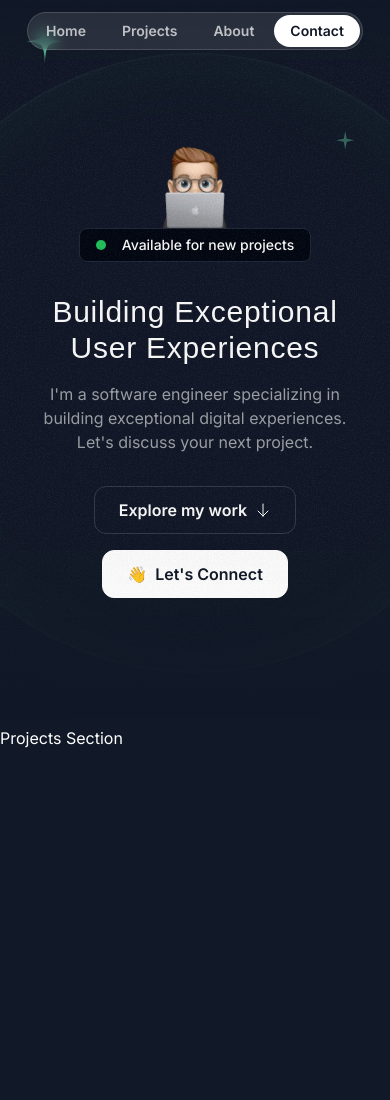
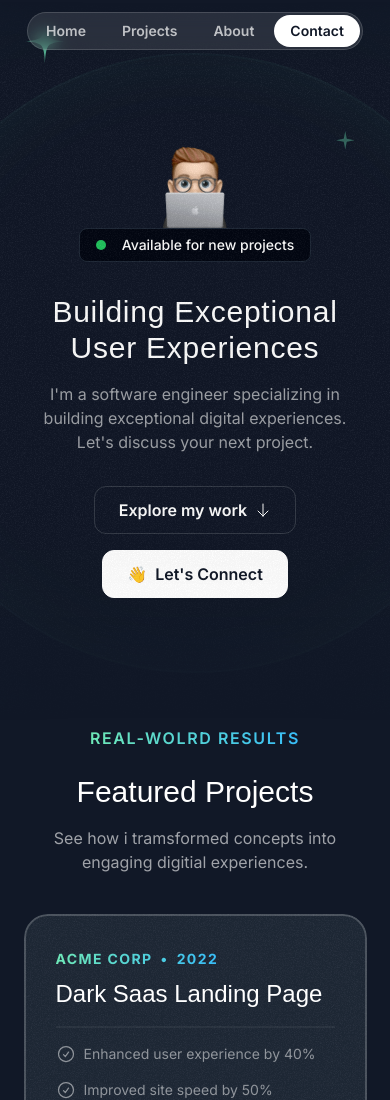
Before and after one commit to gabriel-samo/portfolio-Stars, a Next.js app: page / in a window 390 px wide. Shown: the top 1100 px of the page. Before the commit the page ends 973 px from the top, so only its background shows below. Built offline with nearby package versions, Linux system fonts and the light colour scheme; a web font is replaced by a local one.

Commit message:
add: Featured Projects UI

```diff
--- a/src/app/globals.css
+++ b/src/app/globals.css
@@ -11,3 +11,9 @@
     @apply absolute inset-0 border-2 top-1/2 left-1/2 -translate-x-1/2 -translate-y-1/2 rounded-full border-emerald-300/5 shadow-[0_0_80px_inset] shadow-emerald-300/5;
   }
 }
+
+@layer utilities {
+  .container {
+    @apply lg:max-w-5xl;
+  }
+}
--- a/src/sections/Projects.tsx
+++ b/src/sections/Projects.tsx
@@ -1,6 +1,11 @@
 import darkSaasLandingPage from "@/assets/images/dark-saas-landing-page.png";
 import lightSaasLandingPage from "@/assets/images/light-saas-landing-page.png";
 import aiStartupLandingPage from "@/assets/images/ai-startup-landing-page.png";
+import grainImage from "@/assets/images/grain.jpg";
+import ArrowUpRightIcon from "@/assets/icons/arrow-up-right.svg";
+import CheckIcon from "@/assets/icons/check-circle.svg";
+
+import Image from "next/image";
 
 const portfolioProjects = [
   {
@@ -10,10 +15,10 @@
     results: [
       { title: "Enhanced user experience by 40%" },
       { title: "Improved site speed by 50%" },
-      { title: "Increased mobile traffic by 35%" },
+      { title: "Increased mobile traffic by 35%" }
     ],
     link: "https://youtu.be/4k7IdSLxh6w",
-    image: darkSaasLandingPage,
+    image: darkSaasLandingPage
   },
   {
     company: "Innovative Co",
@@ -22,10 +27,10 @@
     results: [
       { title: "Boosted sales by 20%" },
       { title: "Expanded customer reach by 35%" },
-      { title: "Increased brand awareness by 15%" },
+      { title: "Increased brand awareness by 15%" }
     ],
     link: "https://youtu.be/7hi5zwO75yc",
-    image: lightSaasLandingPage,
+    image: lightSaasLandingPage
   },
   {
     company: "Quantum Dynamics",
@@ -34,13 +39,80 @@
     results: [
       { title: "Enhanced user experience by 40%" },
       { title: "Improved site speed by 50%" },
-      { title: "Increased mobile traffic by 35%" },
+      { title: "Increased mobile traffic by 35%" }
     ],
     link: "https://youtu.be/Z7I5uSRHMHg",
-    image: aiStartupLandingPage,
-  },
+    image: aiStartupLandingPage
+  }
 ];
 
 export const ProjectsSection = () => {
-  return <div>Projects Section</div>;
+  return (
+    <section className="pb-16 lg:py-24">
+      <div className="container">
+        <div className="flex justify-center">
+          <p className="uppercase font-semibold tracking-widest bg-gradient-to-r from-emerald-300 to-sky-400 bg-clip-text text-transparent text-center">
+            Real-wolrd Results
+          </p>
+        </div>
+        <h2 className="font-serif text-3xl md:text-5xl text-center mt-6">
+          Featured Projects
+        </h2>
+        <p className="text-center text-white/60 mt-4 md:text-lg lg:text-xl max-w-md mx-auto">
+          See how i tramsformed concepts into engaging digitial experiences.
+        </p>
+        <div className="mt-10 md:mt-20 flex flex-col gap-20">
+          {portfolioProjects.map((project) => {
+            return (
+              <div
+                key={project.title}
+                className="bg-gray-800 rounded-3xl relative z-0 overflow-hidden after:z-10 after:content-[''] after:absolute after:inset-0 after:outline-2 after:outline after:-outline-offset-2 after:rounded-3xl after:outline-white/20 pt-8 px-8 md:pt-12 md:px-10 lg:pt-16 lg:px-20 after:pointer-events-none"
+              >
+                <div
+                  className="absolute inset-0 -z-10 opacity-5"
+                  style={{
+                    backgroundImage: `url(${grainImage.src})`
+                  }}
+                ></div>
+                <div className="lg:grid lg:grid-cols-2 lg:gap-16">
+                  <div className="lg:pb-16">
+                    <div className="bg-gradient-to-r from-emerald-300 to-sky-400 inline-flex gap-2 font-bold uppercase tracking-widest text-sm text-transparent bg-clip-text">
+                      <span className="">{project.company}</span>
+                      <span className="">&bull;</span>
+                      <span className="">{project.year}</span>
+                    </div>
+                    <h3 className="font-serif text-2xl mt-2 md:text-4xl md:mt-5">
+                      {project.title}
+                    </h3>
+                    <hr className="border-t-2 border-white/5 mt-4 md:mt-5" />
+                    <ul className="flex flex-col gap-4 mt-4 md:mt-5">
+                      {project.results.map((result) => (
+                        <li className="flex gap-2 text-sm md:text-base text-white/50">
+                          <CheckIcon className="size-5 md:size-6" />
+                          <span className="">{result.title}</span>
+                        </li>
+                      ))}
+                    </ul>
+                    <a href={project.link} target="_blank" className="">
+                      <button className="bg-white text-gray-950 h-12 w-full md:w-auto px-6 rounded-xl font-semibold inline-flex items-center justify-center gap-2 mt-8">
+                        <span className="">Visit Live Site</span>
+                        <ArrowUpRightIcon className="size-4" />
+                      </button>
+                    </a>
+                  </div>
+                  <div className="relative">
+                    <Image
+                      src={project.image}
+                      alt={project.title}
+                      className="mt-8 -mb-4 md:-mb-0 lg:mt-0 lg:absolute lg:h-full lg:w-auto lg:max-w-none"
+                    />
+                  </div>
+                </div>
+              </div>
+            );
+          })}
+        </div>
+      </div>
+    </section>
+  );
 };
```
